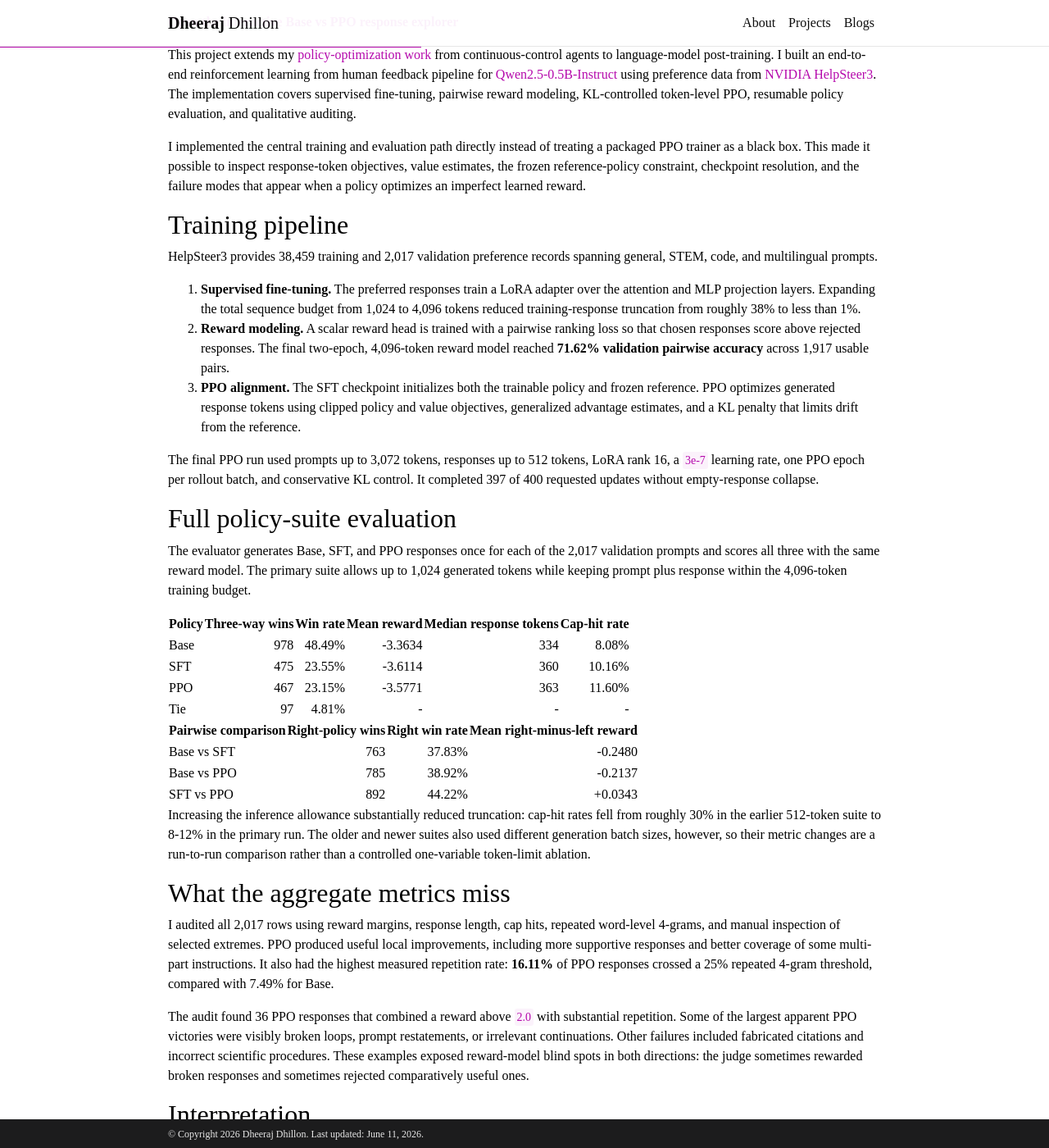
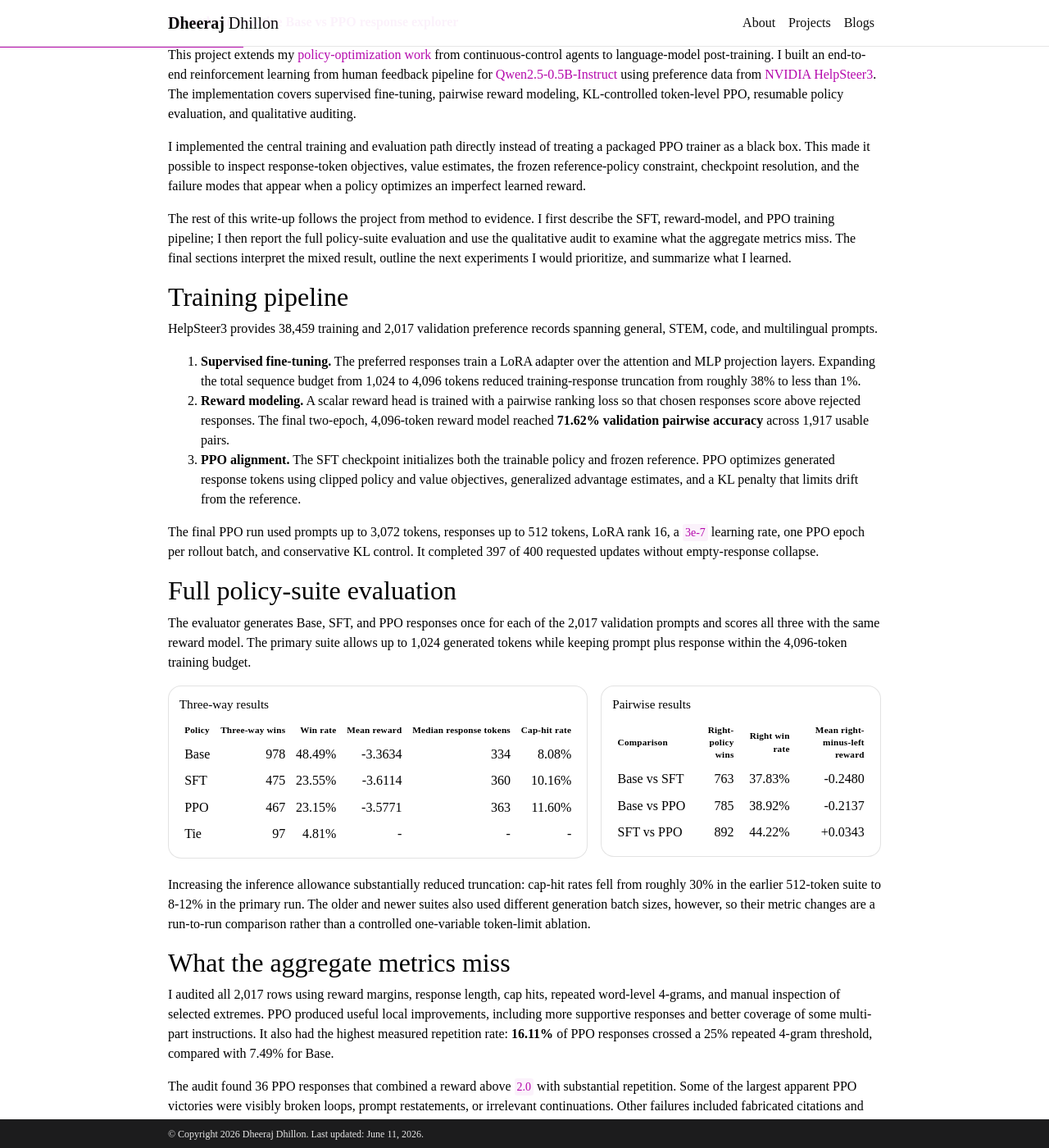
Before and after one commit to djdhillxn/djdhillxn.github.io, a Jekyll site: the page built from _projects/rlhf.md, in a window 1280 px wide and 1400 px high, scrolled down 199 px. Shown: the whole window at 82% size. Built offline with Jekyll 4.4.1, drawn with Linux system fonts in a browser that asks for light colours; comment, search, counter and statistics services are not loaded; a style sheet for code colours, icons or effects is not loaded; some of the changed text lies outside the part shown.

Commit message:
updated rlhf writeup

```diff
--- a/_projects/rlhf.md
+++ b/_projects/rlhf.md
@@ -7,11 +7,15 @@
 github: "https://github.com/djdhillxn/trpo"
 ---
 
+<link rel="stylesheet" href="{{ '/assets/css/rlhf/project.css' | relative_url }}">
+
 **[Open the interactive Base vs PPO response explorer]({{ '/projects/rlhf-comparison/' | relative_url }})**
 
 This project extends my [policy-optimization work](/projects/trpo) from continuous-control agents to language-model post-training. I built an end-to-end reinforcement learning from human feedback pipeline for [Qwen2.5-0.5B-Instruct](https://huggingface.co/Qwen/Qwen2.5-0.5B-Instruct) using preference data from [NVIDIA HelpSteer3](https://huggingface.co/datasets/nvidia/HelpSteer3). The implementation covers supervised fine-tuning, pairwise reward modeling, KL-controlled token-level PPO, resumable policy evaluation, and qualitative auditing.
 
 I implemented the central training and evaluation path directly instead of treating a packaged PPO trainer as a black box. This made it possible to inspect response-token objectives, value estimates, the frozen reference-policy constraint, checkpoint resolution, and the failure modes that appear when a policy optimizes an imperfect learned reward.
+
+The rest of this write-up follows the project from method to evidence. I first describe the SFT, reward-model, and PPO training pipeline; I then report the full policy-suite evaluation and use the qualitative audit to examine what the aggregate metrics miss. The final sections interpret the mixed result, outline the next experiments I would prioritize, and summarize what I learned.
 
 ## Training pipeline
 
@@ -27,18 +31,52 @@
 
 The evaluator generates Base, SFT, and PPO responses once for each of the 2,017 validation prompts and scores all three with the same reward model. The primary suite allows up to 1,024 generated tokens while keeping prompt plus response within the 4,096-token training budget.
 
-| Policy | Three-way wins | Win rate | Mean reward | Median response tokens | Cap-hit rate |
-|---|---:|---:|---:|---:|---:|
-| Base | 978 | 48.49% | -3.3634 | 334 | 8.08% |
-| SFT | 475 | 23.55% | -3.6114 | 360 | 10.16% |
-| PPO | 467 | 23.15% | -3.5771 | 363 | 11.60% |
-| Tie | 97 | 4.81% | - | - | - |
+<div class="rlhf-eval-tables">
+  <section class="rlhf-eval-table-card" aria-labelledby="rlhf-three-way-heading">
+    <h3 id="rlhf-three-way-heading">Three-way results</h3>
+    <div class="rlhf-eval-table-scroll">
+      <table>
+        <thead>
+          <tr>
+            <th>Policy</th>
+            <th>Three-way wins</th>
+            <th>Win rate</th>
+            <th>Mean reward</th>
+            <th>Median response tokens</th>
+            <th>Cap-hit rate</th>
+          </tr>
+        </thead>
+        <tbody>
+          <tr><td>Base</td><td>978</td><td>48.49%</td><td>-3.3634</td><td>334</td><td>8.08%</td></tr>
+          <tr><td>SFT</td><td>475</td><td>23.55%</td><td>-3.6114</td><td>360</td><td>10.16%</td></tr>
+          <tr><td>PPO</td><td>467</td><td>23.15%</td><td>-3.5771</td><td>363</td><td>11.60%</td></tr>
+          <tr><td>Tie</td><td>97</td><td>4.81%</td><td>-</td><td>-</td><td>-</td></tr>
+        </tbody>
+      </table>
+    </div>
+  </section>
 
-| Pairwise comparison | Right-policy wins | Right win rate | Mean right-minus-left reward |
-|---|---:|---:|---:|
-| Base vs SFT | 763 | 37.83% | -0.2480 |
-| Base vs PPO | 785 | 38.92% | -0.2137 |
-| SFT vs PPO | 892 | 44.22% | +0.0343 |
+  <section class="rlhf-eval-table-card" aria-labelledby="rlhf-pairwise-heading">
+    <h3 id="rlhf-pairwise-heading">Pairwise results</h3>
+    <div class="rlhf-eval-table-scroll">
+      <table>
+        <thead>
+          <tr>
+            <th>Comparison</th>
+            <th>Right-policy wins</th>
+            <th>Right win rate</th>
+            <th>Mean right-minus-left reward</th>
+          </tr>
+        </thead>
+        <tbody>
+          <tr><td>Base vs SFT</td><td>763</td><td>37.83%</td><td>-0.2480</td></tr>
+          <tr><td>Base vs PPO</td><td>785</td><td>38.92%</td><td>-0.2137</td></tr>
+          <tr><td>SFT vs PPO</td><td>892</td><td>44.22%</td><td>+0.0343</td></tr>
+        </tbody>
+      </table>
+    </div>
+  </section>
+</div>
 
 Increasing the inference allowance substantially reduced truncation: cap-hit rates fell from roughly 30% in the earlier 512-token suite to 8-12% in the primary run. The older and newer suites also used different generation batch sizes, however, so their metric changes are a run-to-run comparison rather than a controlled one-variable token-limit ablation.
 
@@ -52,6 +90,12 @@
 
 The final PPO checkpoint is stable and changes behavior measurably, but it does not outperform the original instruction model overall. Base wins most comparisons, while PPO produces a meaningful minority of local improvements alongside more stopping and repetition failures. The result I would defend is therefore the complete, inspectable RLHF system and its diagnostics, not a claim that PPO universally improved Qwen2.5-0.5B-Instruct.
 
-The next priorities are a controlled evaluation with fixed batching, blinded human preference review, reward-model hard negatives drawn from the observed failures, explicit stopping and repetition objectives, and comparisons against direct preference methods.
+## Future work
+
+This was my first end-to-end introduction to RLHF, and the mixed result gave me a practical map of where alignment systems fail. My next iteration would begin with controlled evaluation and blinded human review, then retrain the reward model with hard negatives from the audit, including repetition loops, prompt restatements, fabricated citations, and incorrect technical answers. I also want to test explicit stopping and repetition objectives, length-aware PPO curricula, stronger reward models, and direct preference methods such as DPO against the same SFT checkpoint.
+
+## Conclusion
+
+I learned that making PPO training run stably is only one part of LLM alignment; the quality of the preference data, reward model, stopping behavior, and evaluation protocol can matter just as much as the optimizer. This project gave me a working system in which those interactions are visible and measurable, along with a concrete foundation for better-controlled alignment experiments. I am continuing to iterate on the pipeline rather than treating this first result as a finished benchmark.
 
 The implementation, configurations, experiment history, generated responses, and audit tooling are available in the [TRPO/RLHF repository](https://github.com/djdhillxn/trpo).
--- /dev/null
+++ b/assets/css/rlhf/project.css
@@ -0,0 +1,58 @@
+.rlhf-eval-tables {
+  align-items: start;
+  display: grid;
+  gap: 1rem;
+  grid-template-columns: minmax(0, 1.2fr) minmax(0, 0.8fr);
+  margin: 1rem 0 1.25rem;
+}
+
+.rlhf-eval-table-card {
+  background: var(--global-card-bg-color, var(--global-bg-color, #ffffff));
+  border: 1px solid rgba(127, 127, 127, 0.22);
+  border-radius: 16px;
+  min-width: 0;
+  padding: 0.8rem;
+}
+
+.rlhf-eval-table-card h3 {
+  font-size: 0.95rem;
+  margin: 0 0 0.6rem;
+}
+
+.rlhf-eval-table-scroll {
+  overflow-x: auto;
+}
+
+.rlhf-eval-table-card table {
+  font-size: 0.76rem;
+  line-height: 1.35;
+  margin: 0;
+  width: 100%;
+}
+
+.rlhf-eval-table-card th,
+.rlhf-eval-table-card td {
+  padding: 0.34rem 0.4rem;
+  vertical-align: middle;
+}
+
+.rlhf-eval-table-card th {
+  font-size: 0.7rem;
+  letter-spacing: 0.02em;
+  white-space: normal;
+}
+
+.rlhf-eval-table-card td {
+  white-space: nowrap;
+}
+
+.rlhf-eval-table-card th:not(:first-child),
+.rlhf-eval-table-card td:not(:first-child) {
+  text-align: right;
+}
+
+@media (max-width: 860px) {
+  .rlhf-eval-tables {
+    grid-template-columns: 1fr;
+  }
+}
```
Also changed, not shown: _pages/projects.md (+1 -1 lines).
